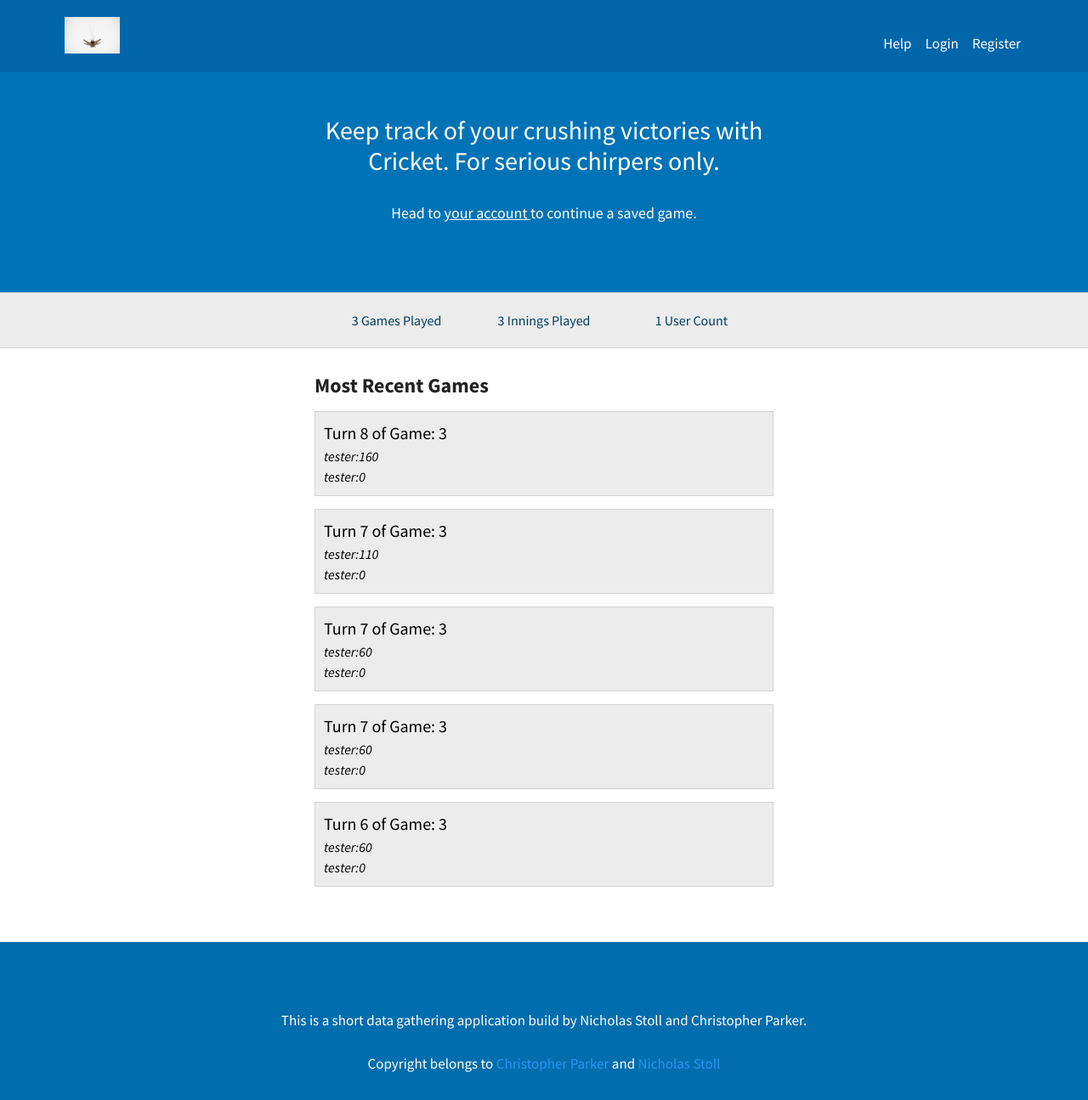
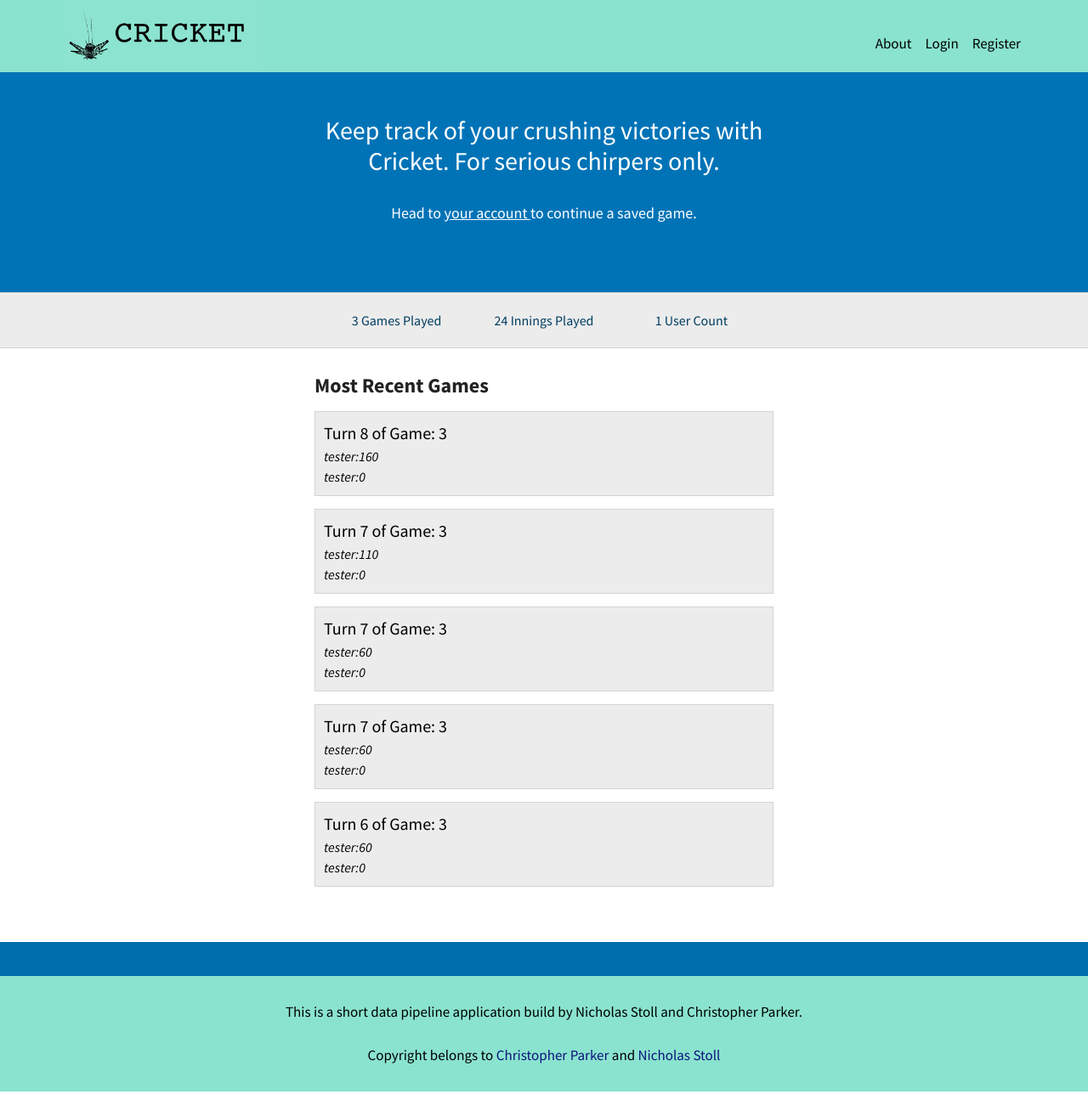
Before and after one commit to is-PARKER/cricket-game, a Flask app: page / in a window 1280 px wide. Shown: the whole page at 85% size. Run offline with Flask 2, Linux system fonts and the light colour scheme; data comes from the database, SQL or seed files in the repository; some libraries are stand-ins or nearby versions.

Commit message:
Added Cricket Icon

```diff
--- a/cricket/static/css/nav.css
+++ b/cricket/static/css/nav.css
@@ -4,24 +4,24 @@
 }
 
 .navbar-inverse .navbar-collapse, .navbar-inverse .navbar-form {
-    border-color: #02377c;
+    border-color: #8ae3cf;
 
-    color: white;
+    color: #000000;
 }
 
 .navbar-inverse {
-    background-color: #0066aa;
-    border-color: #0067a3;
+    background-color: #8ae3cf;
+    border-color: #8ae3cf;
 }
 
 .navbar-inverse .navbar-nav > .active > a, .navbar-inverse .navbar-nav > .active > a:hover, .navbar-inverse .navbar-nav > .active > a:focus {
-    color: #fff;
-    background-color: #024bbf;
+    color: #000000;
+    background-color: #8ae3cf;
 }
 
 .navbar-inverse .navbar-brand,
 .navbar-inverse .navbar-nav > li > a {
-    color: #fff;
+    color: #000000;
 }
 
 .navbar-inverse .navbar-brand:hover {
@@ -29,7 +29,7 @@
 }
 
 .navbar-inverse .navbar-toggle {
-    border-color: #eee;
+    border-color: #000000;
 }
 
 .navbar {
@@ -38,7 +38,7 @@
 
 
 .navbar-brand img {
-    width: 65px;
+    height: 85px;
     margin-left: 60px;
 }
 
@@ -57,23 +57,23 @@
 nav {
     padding: 10px;
     font-size: 17px;
-    color: white;
+    color: #000000;
     height: 85px;
-    background-color: #0073b7;
+    background-color: #8ae3cf;
 }
 
 nav > a {
-    color: white;
+    color: #000000;
     margin-right: 10px;
 }
 
 .nav-expand-line {
     height: 2px;
     margin: 6px;
-    background-color: white;
+    background-color: #000000;
 }
 
 #navbarSupportedContent {
-    background-color: #0066aa;
+    background-color: #8ae3cf;
     padding: 10px;
 }
--- a/cricket/static/css/site.css
+++ b/cricket/static/css/site.css
@@ -99,14 +99,15 @@ body {
 
 
 footer {
-    margin-top: 50px;
+    margin-top: 40px;
     padding: 30px;
     text-align: center;
-    color: white;
+    background-color:  #8ae3cf;
+    color: black;
 }
 
 footer a {
-    color: #2495f2;
+    color: #0d147a;
 }
 
 .error-msg {
--- a/cricket/templates/account/index.html
+++ b/cricket/templates/account/index.html
@@ -18,7 +18,7 @@
                     <th> Status </th>
                     <th> Players </th>
                     <th> Scores </th>
-                    <th> Continue </th>
+                    <th> Status </th>
                 </tr>
                 {% for g in games %}
                     <tr>
@@ -29,7 +29,7 @@
                             {% if g.game_over is false%}
                             <td> <a href = "/game/play/{{ g.id }}"> Continue </a></td>
                             {% else %}
-                            <td> Winner: {{ g.winner_username }} </td>
+                            <td> <a href = "/game/review/{{ g.id }}">Winner</a>: {{ g.winner_username }} </td>
                             {% endif %}
                     </tr>
                 {% endfor %}
--- a/cricket/templates/shared/_layout.html
+++ b/cricket/templates/shared/_layout.html
@@ -19,7 +19,7 @@
 <body>
 
 <nav class="navbar navbar-toggleable-md navbar-inverse bg-inverse navbar-expand-md">
-    <a class="navbar-brand" href="/"><img src="/static/img/cricket.jpg"/></a>
+    <a class="navbar-brand" href="/"><img src="/static/img/cricket_3_long.jpg"/></a>
 
     <button class="navbar-toggler navbar-toggle" type="button" data-toggle="collapse"
             data-target="#navbarSupportedContent"
@@ -33,11 +33,11 @@
 
     <div class="collapse navbar-collapse" id="navbarSupportedContent">
         <ul class="navbar-nav ml-auto">
-            <li class="nav-item"><a class="nav-link" href="#">Help</a></li>
+            <li class="nav-item"><a class="nav-link" href="#">About</a></li>
 
             {% if username %}
                 <li class="nav-item"><a class="nav-link" href="/account">Account</a></li>
-                <li class="nav-item"><a class="nav-link" href="/game/create" > Create</a></li>
+                <li class="nav-item"><a class="nav-link" href="/game/create" id="last_nav_link"> Create</a></li>
                 <li class="nav-item"><a class="nav-link" href="/account/logout" id="last_nav_link">Logout</a></li>
 
             {% else %}
@@ -55,7 +55,7 @@
 
 <footer>
     <div class="copyright">
-        This is a short data gathering application build by Nicholas Stoll and Christopher Parker.<br>
+        This is a short data pipeline application build by Nicholas Stoll and Christopher Parker.<br>
         <br>
         Copyright belongs to <a href="https://github.com/is-PARKER"> Christopher Parker </a> and
         <a href="https://www.linkedin.com/in/nbstoll?lipi=urn%3Ali%3Apage%3Ad_flagship3_profile_view_base_contact_details%3BLuSv9T7dSYWsyRCY0ysQEQ%3D%3D">  Nicholas Stoll </a>
--- a/cricket/viewmodels/home/index_viewmodel.py
+++ b/cricket/viewmodels/home/index_viewmodel.py
@@ -15,9 +15,9 @@ class IndexViewModel(ViewModelBase):
 
         from services.user_service import get_user_count
         from services.game_service import get_games_count
-        from services.inning_service import get_latest_innings
+        from services.inning_service import get_latest_innings, get_innings_count
 
         self.innings = get_latest_innings()
         self.games_count = get_games_count()
-        self.innings_count = get_games_count()
+        self.innings_count = get_innings_count()
         self.user_count = get_user_count()
```
Also changed, not shown: cricket/templates/game/review.html (added, +84 -0 lines), cricket/views/game_views.py (+13 -0 lines), cricket/static/img/cricket_2.jpg (added), cricket/static/img/cricket_3.jpg (added), cricket/static/img/cricket_3_long.jpg (added), 1 other file.
